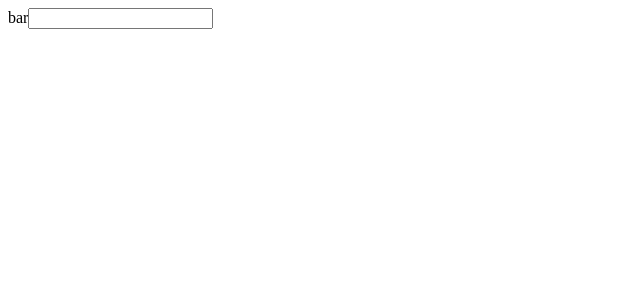
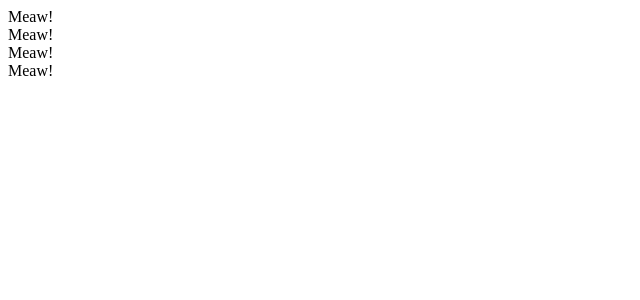
Before and after one commit to Shogo14/react-redux-crud-application, a React (Create React App) app: page / in a window 1280 px wide. Shown: the top 300 px of the page, without its empty margins (0-640 px from the left). Built offline with nearby package versions, Linux system fonts and the light colour scheme.

Commit message:
create class component and functional

```diff
--- a/src/App.js
+++ b/src/App.js
@@ -1,12 +1,18 @@
 import React from "react";
 
-function App() {
+const App = () => {
   return (
     <React.Fragment>
-      <label htmlFor="bar">bar</label>
-      <input type="text" />
+      <Cat />
+      <Cat />
+      <Cat />
+      <Cat />
     </React.Fragment>
   );
-}
+};
+
+const Cat = () => {
+  return <div>Meaw!</div>;
+};
 
 export default App;
```
